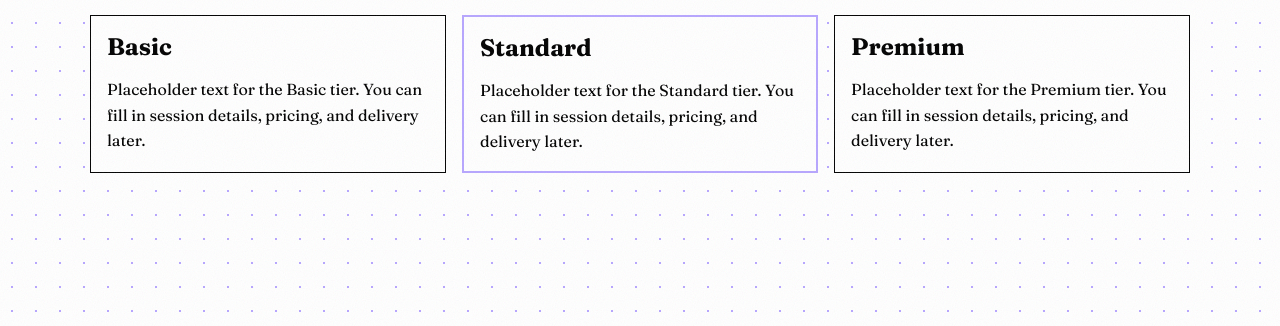
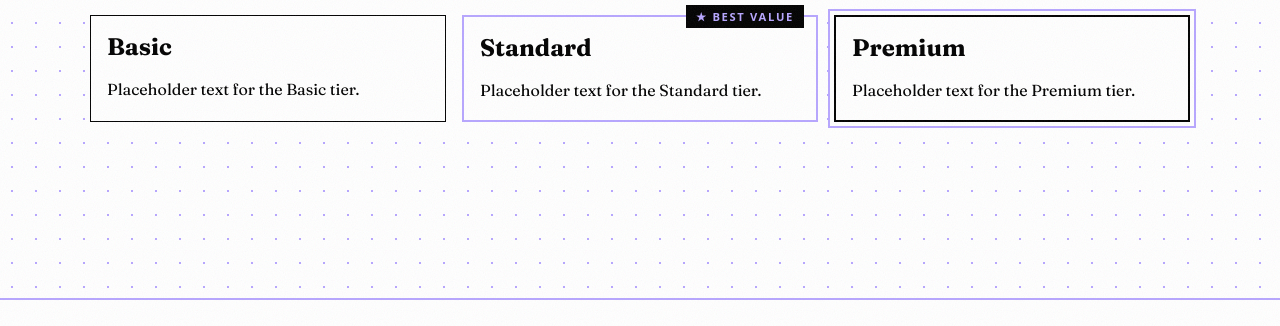
Before and after one commit to Firebirbionmahtavakoodaajees/birdly.lol, an Astro site in the folder birdlylol/: page /pricing in a window 1280 px wide. Shown: the part 325-651 px from the top of the page. Built offline with nearby package versions, Linux system fonts and the light colour scheme; Astro itself is replaced by a stand-in of ours.

Commit message:
Added pricing sepatation

```diff
--- a/birdlylol/src/pages/pricing.astro
+++ b/birdlylol/src/pages/pricing.astro
@@ -11,17 +11,18 @@ import Layout from "../layouts/Layout.astro";
             <div class="grid-3">
                 <article class="card">
                     <h2>Basic</h2>
-                    <p>Placeholder text for the Basic tier. You can fill in session details, pricing, and delivery later.</p>
+                    <p>Placeholder text for the Basic tier. </p>
                 </article>
 
                 <article class="card accent">
+                    <span class="bestvalue">★ Best Value</span>
                     <h2>Standard</h2>
-                    <p>Placeholder text for the Standard tier. You can fill in session details, pricing, and delivery later.</p>
+                    <p>Placeholder text for the Standard tier. </p>
                 </article>
 
-                <article class="card">
+                <article class="card premium">
                     <h2>Premium</h2>
-                    <p>Placeholder text for the Premium tier. You can fill in session details, pricing, and delivery later.</p>
+                    <p>Placeholder text for the Premium tier. </p>
                 </article>
             </div>
         </div>
@@ -42,4 +43,39 @@ import Layout from "../layouts/Layout.astro";
     .accent {
         border: 2px solid var(--lavender);
     }
+
+    .premium {
+        position: relative;
+        border: 2px solid var(--black);
+        background: var(--white);
+    }
+
+    .premium::before {
+        content: "";
+        position: absolute;
+        inset: -8px;
+        border: 2px solid var(--lavender);
+        pointer-events: none;
+        z-index: -1;
+    }
+
+    .accent {
+        border: 2px solid var(--lavender);
+        position: relative;
+    }
+
+    .bestvalue {
+        position: absolute;
+        top: -12px;
+        right: 12px;
+        background: var(--black);
+        color: var(--lavender);
+        font-family: system-ui, sans-serif;
+        font-size: 0.7rem;
+        letter-spacing: 0.15em;
+        text-transform: uppercase;
+        padding: 4px 10px;
+        font-weight: 600;
+    }
+
 </style>
```
